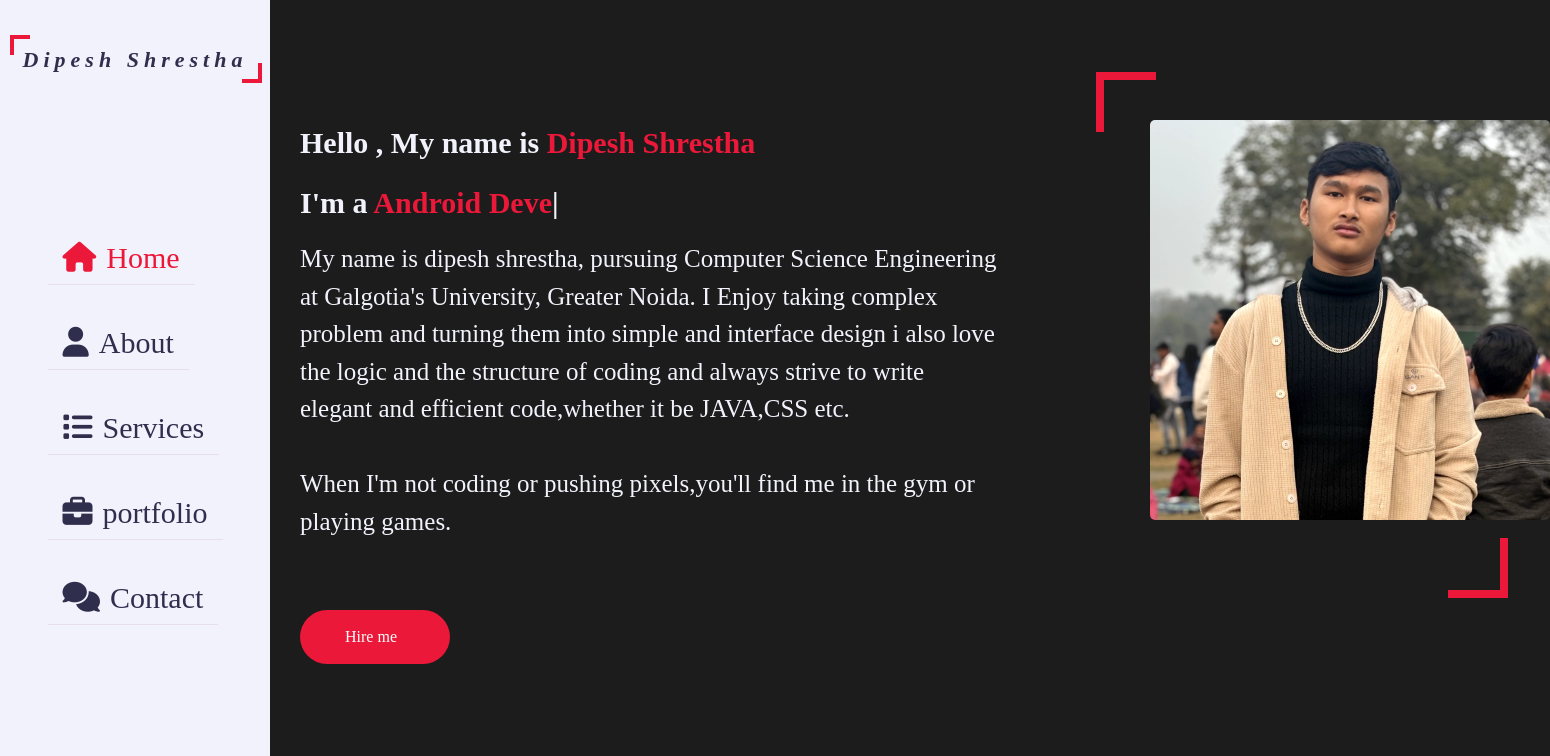
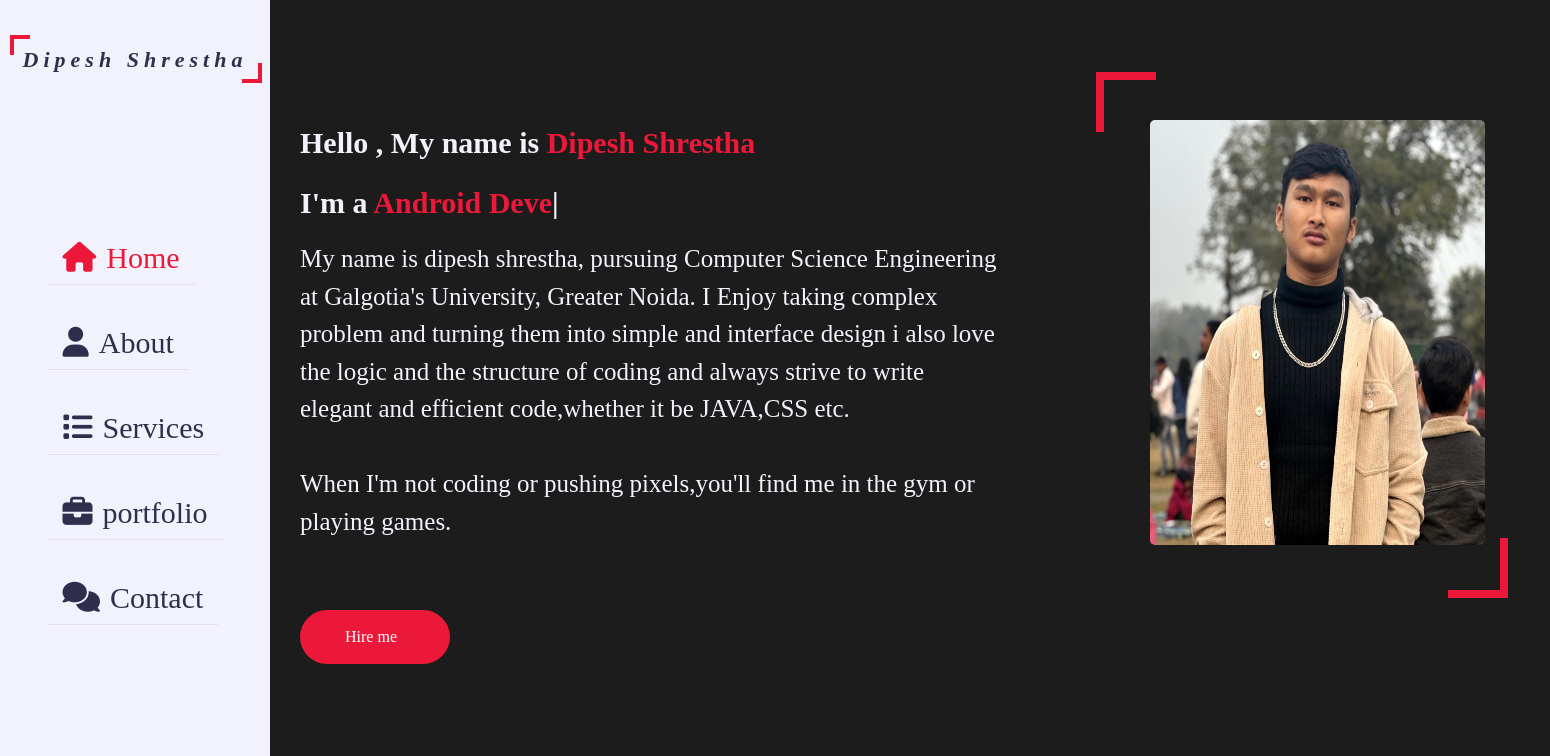
Before and after one commit to DipeshShrestha123/Dipesh_Shrestha, a plain HTML site: page index.html in a window 1280 px wide. Shown: the top 756 px of the page, 1550 px wide, since content can reach past the window. Drawn offline with nearby package versions, Linux system fonts and the light colour scheme.

Commit message:
Update style.css

```diff
--- a/CSS/style.css
+++ b/CSS/style.css
@@ -205,7 +205,8 @@ ul{
 .home .home-img img{
     margin-left: 150px;
     border-radius: 5px;
-    height: 400px;
+    height: 425px;
+    width: 335px;
 }
 h3.hello{
     font-size: 30px;
```
